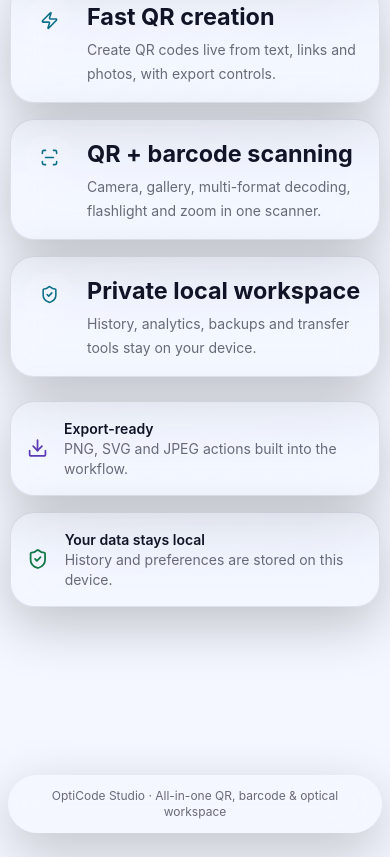
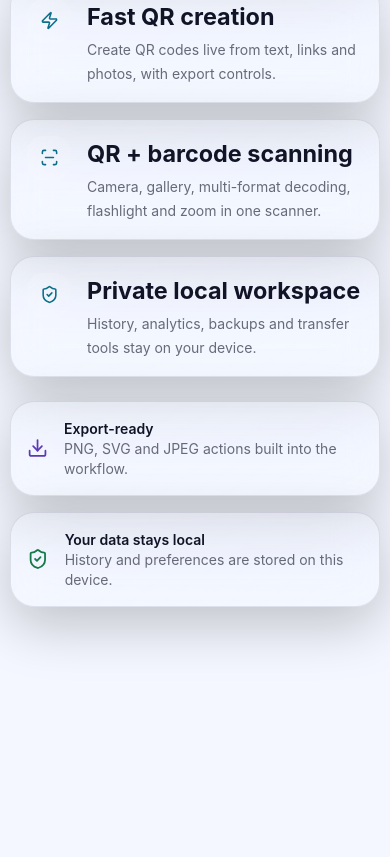
Before and after one commit to Mahin98250/OR-Generator, a React (Vite) app: page /transfer in a window 390 px wide. Shown: the part 1153-2010 px from the top of the page. After the commit the page ends 1896 px from the top, so only its background shows below. Built offline with nearby package versions, Linux system fonts and the light colour scheme.

Commit message:
ui: remove desktop footer clutter from mobile app shell

```diff
--- a/src/components/layout/Footer.tsx
+++ b/src/components/layout/Footer.tsx
@@ -1,6 +1,6 @@
 export function Footer() {
   return (
-    <footer className="mx-auto mt-8 w-[min(100%-1rem,72rem)] pb-6 text-center text-xs text-[var(--text-muted)] sm:text-sm">
+    <footer className="mx-auto mt-8 hidden w-[min(100%-1rem,72rem)] pb-6 text-center text-xs text-[var(--text-muted)] md:block md:text-sm">
       <div className="rounded-full border border-white/10 bg-white/5 px-4 py-3 shadow-glass backdrop-blur-xl">
         <p>OptiCode Studio · All-in-one QR, barcode & optical workspace</p>
       </div>
```
